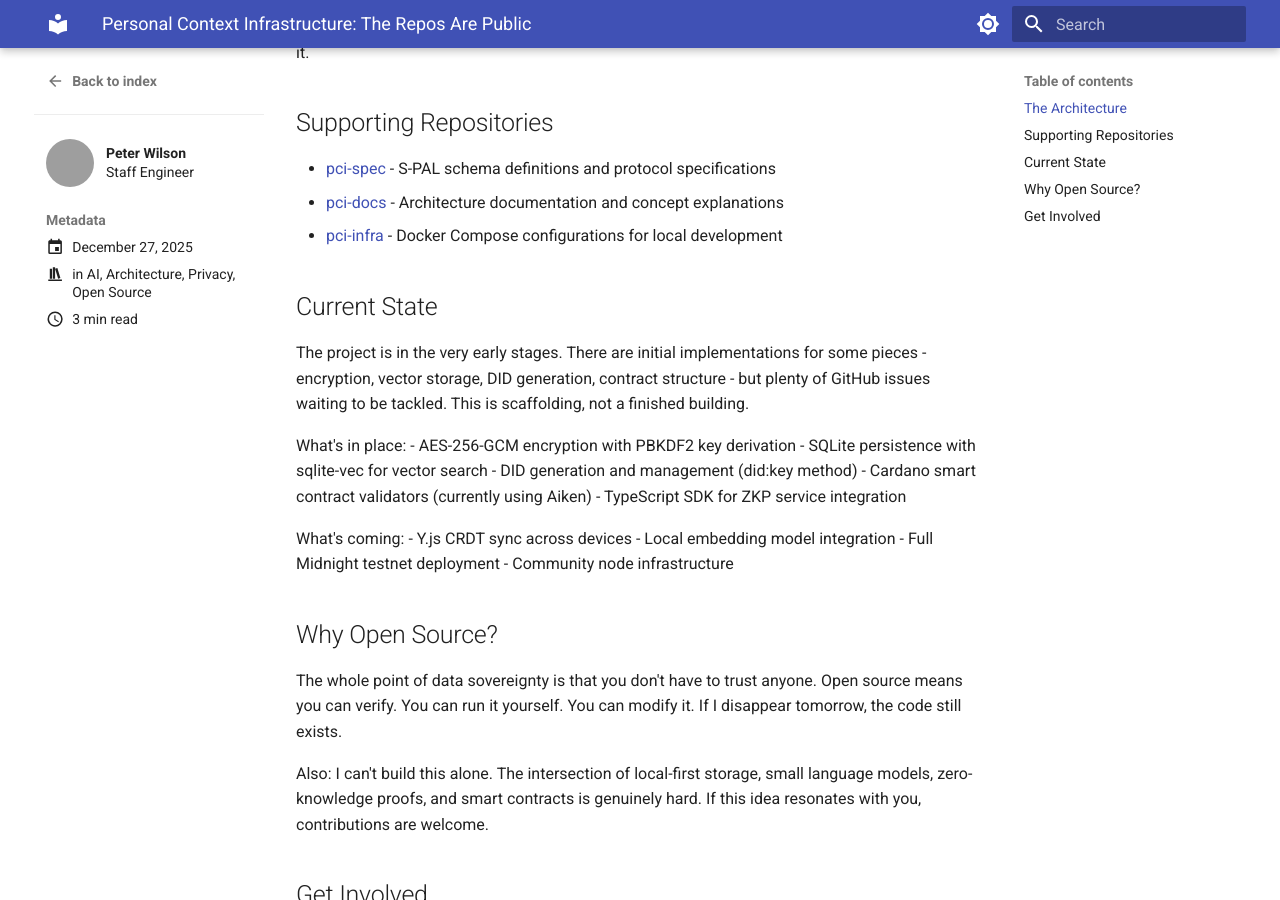
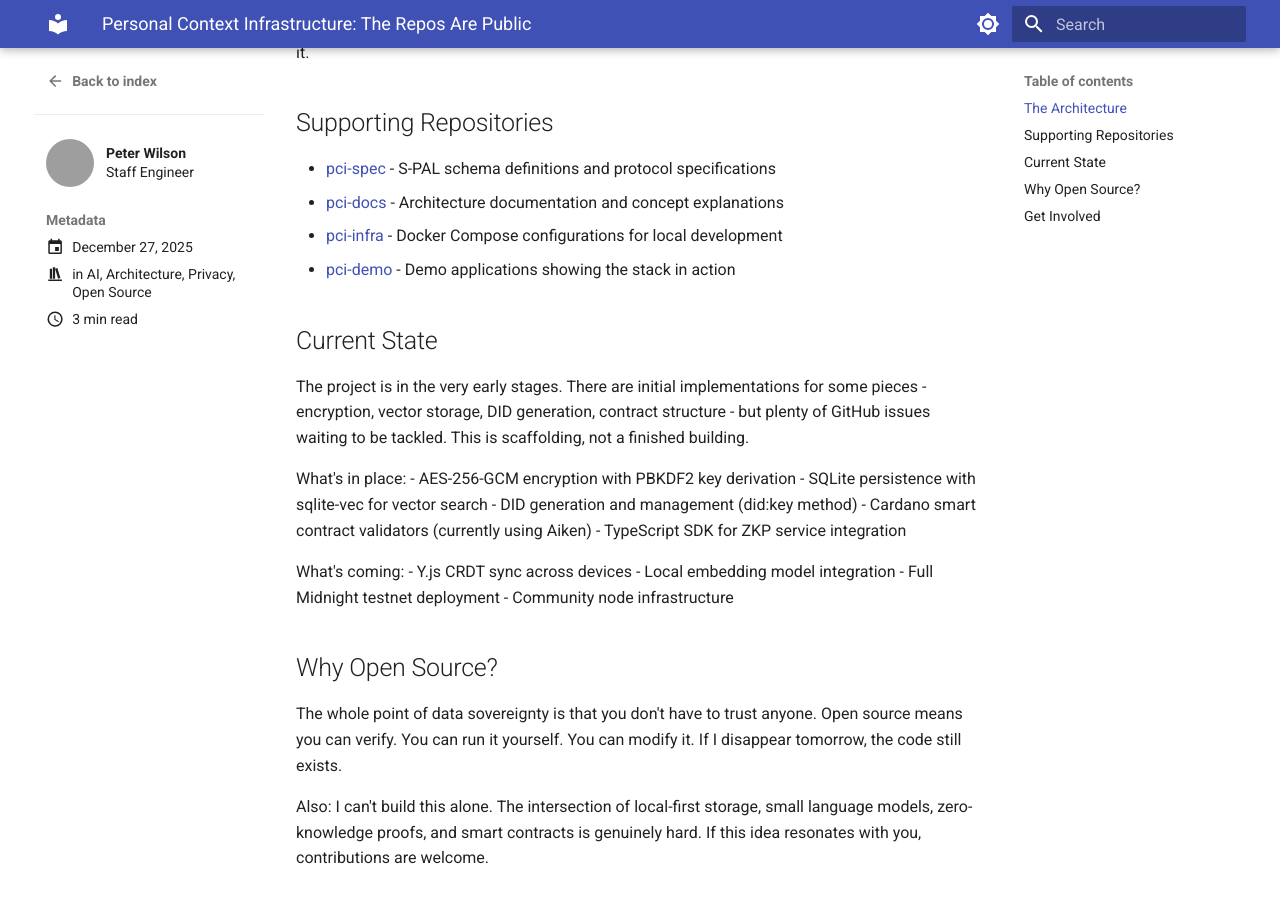
Before and after one commit to peteski22/blog, an MkDocs documentation site: the page built from docs/posts/pci-repos-now-public.md, in a window 1280 px wide and 900 px high, scrolled down 890 px. Built offline with MkDocs 1.6.1 and Material for MkDocs 9.7.7, drawn with Linux system fonts in a browser that asks for light colours; grey boxes are pictures that could not be loaded.

Commit message:
Add pci-demo to supporting repositories (#8)

```diff
--- a/docs/posts/pci-repos-now-public.md
+++ b/docs/posts/pci-repos-now-public.md
@@ -39,6 +39,7 @@ DID management with ephemeral identities per interaction. No cross-service track
 - [pci-spec](https://github.com/peteski22/pci-spec) - S-PAL schema definitions and protocol specifications
 - [pci-docs](https://github.com/peteski22/pci-docs) - Architecture documentation and concept explanations
 - [pci-infra](https://github.com/peteski22/pci-infra) - Docker Compose configurations for local development
+- [pci-demo](https://github.com/peteski22/pci-demo) - Demo applications showing the stack in action
 
 ## Current State
 
```
